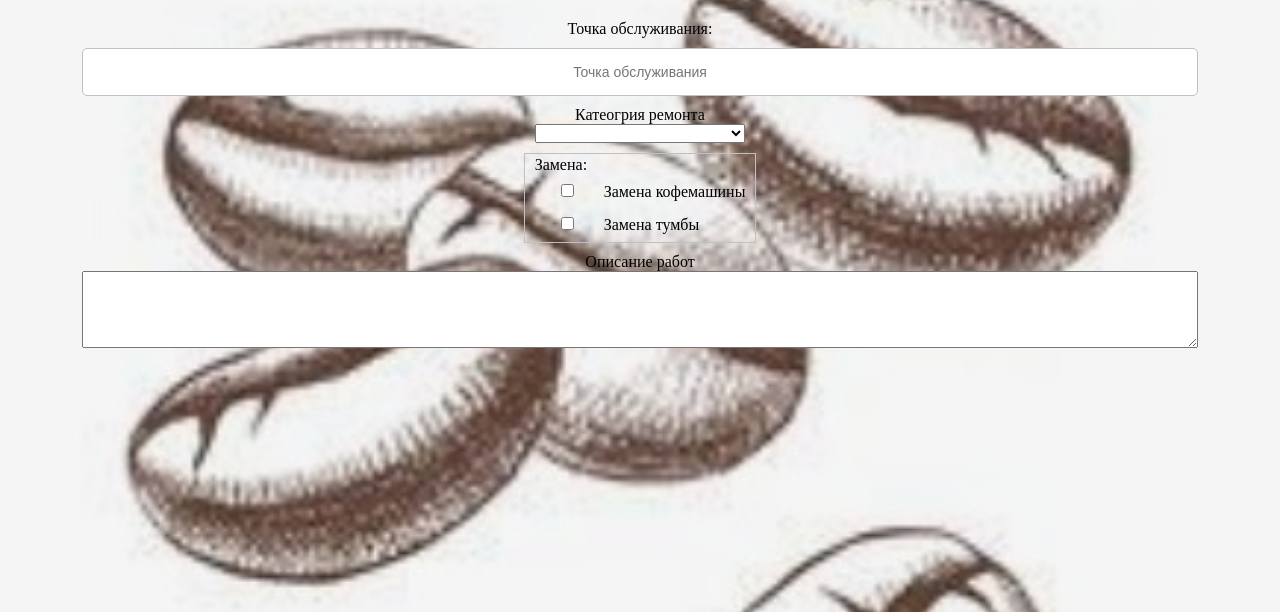
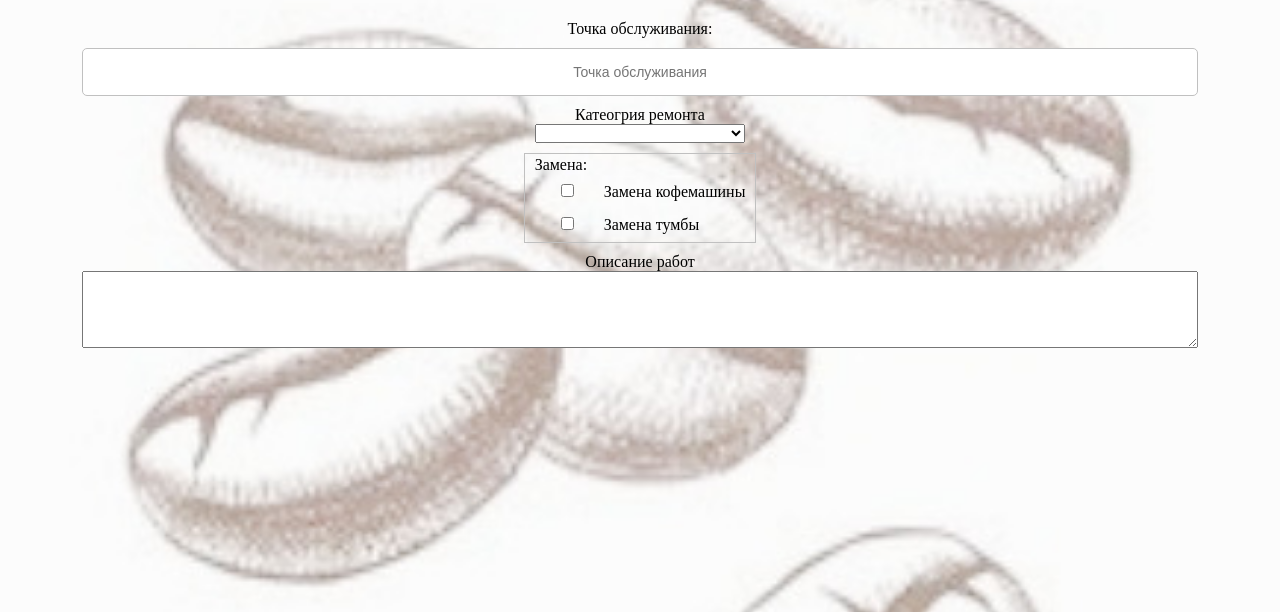
Before and after one commit to AntonKrasnokutsky/telegram_bot-webapp, a Django app: page /repair/ in a window 1280 px wide. Shown: the top 612 px of the page. Run offline with Django 4.2, Linux system fonts and the light colour scheme; data that the repository does not hold is empty; some libraries are stand-ins or nearby versions.

Commit message:
Фон на страницах

```diff
--- a/backend/templates/points/repair.html
+++ b/backend/templates/points/repair.html
@@ -14,8 +14,8 @@
 
         body {
             color: black;
-            background-image: url('{% static "coffee.jpg" %}');
-            background-repeat: no-repeat;
+            background-image: url('{% static "coffee1.jpg" %}');
+            /* background-repeat: no-repeat; */
             background-position: center center;
             background-attachment: fixed;
             -webkit-background-size: cover;
--- a/backend/templates/points/service.html
+++ b/backend/templates/points/service.html
@@ -14,8 +14,8 @@
 
         body {
             color: black;
-            background-image: url('{% static "coffee.jpg" %}');
-            background-repeat: no-repeat;
+            background-image: url('{% static "coffee1.jpg" %}');
+            /* background-repeat: no-repeat; */
             background-position: center center;
             background-attachment: fixed;
             -webkit-background-size: cover;
```
Also changed, not shown: backend/templates/static/coffee1.jpg (added).
